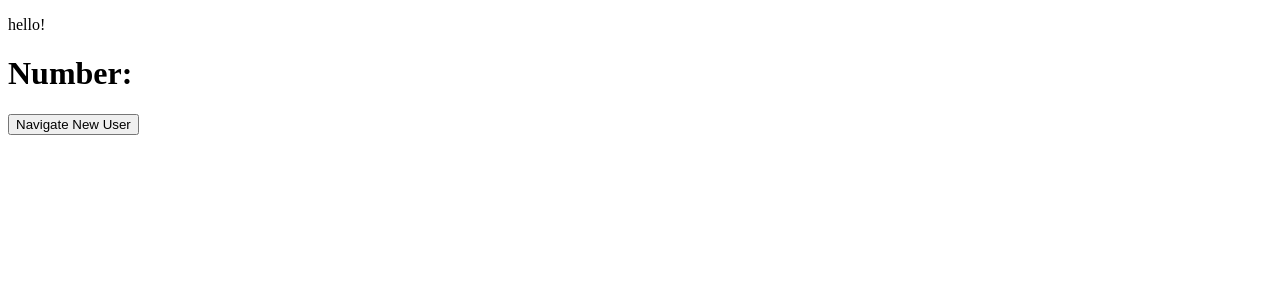
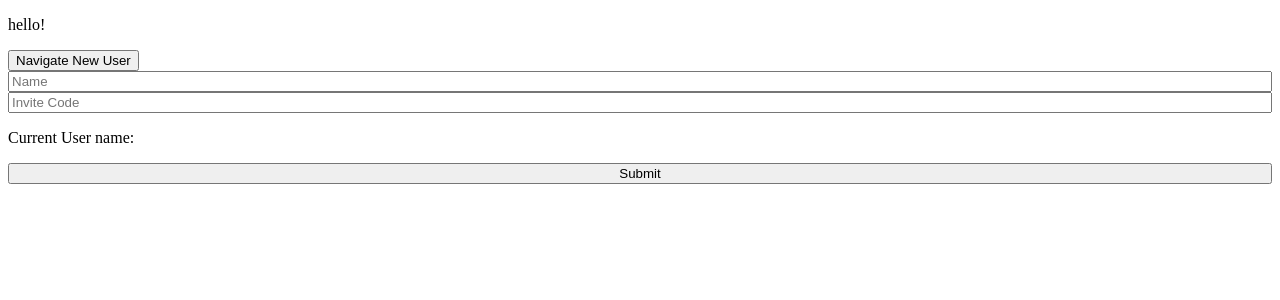
Before and after one commit to todd-yu/where2GoProjectClient, an Angular app: page / in a window 1280 px wide. Shown: the top 300 px of the page. Built offline with nearby package versions, Linux system fonts and the light colour scheme.

Commit message:
initialized form logic

```diff
--- a/src/app/pages/homepage/homepage.component.html
+++ b/src/app/pages/homepage/homepage.component.html
@@ -1,8 +1,14 @@
 <p>hello!</p>
-<h1>Number: {{ counter }}</h1>
 <!-- <user-login></user-login> -->
-<!-- feel free to delete this butto nwhen ready -->
+<!-- feel free to delete this button when ready -->
 <button (click)="navigate('new-user')">Navigate New User</button>
+
+<div class="input-container" style="display: flex; flex-direction: column;">
+    <input [(ngModel)]="currUserName" type="text" placeholder="Name">
+    <input type="currUserId" placeholder="Invite Code">
+    <p>Current User name: {{ currUserName }}</p>
+    <button (click)="onSubmit()">Submit</button>
+</div>
 
 <!-- Here's the router outlet for displaying pages; this "router-outlet" component will be replaced with the routed page-->
 <router-outlet></router-outlet>
--- a/src/app/pages/homepage/homepage.component.ts
+++ b/src/app/pages/homepage/homepage.component.ts
@@ -1,5 +1,6 @@
 import { Component, OnInit, Input, OnDestroy } from '@angular/core';
 import { Router } from '@angular/router';
+import { Where2GoUser} from '../../constants/user.model';
 
 @Component({
   selector: 'homepage-component',
@@ -7,17 +8,23 @@ import { Router } from '@angular/router';
   styleUrls: ['./homepage.component.scss']
 })
 export class HomepageComponent implements OnInit, OnDestroy {
-  @Input() counter: number;
-
+  currUserName: string;
+  currUserId: string;
 
   constructor(private _router: Router) { }
 
   ngOnInit(): void {
-    console.log('Home page init');
   }
 
   ngOnDestroy() {
-    console.log('');
+  }
+
+  onSubmit() {
+    const user: Where2GoUser = {
+      name: this.currUserName,
+      locationPreferences: []
+    };
+    console.log(user);
   }
 
   // here's the function for navigating between pages; call this function to navigate
```
